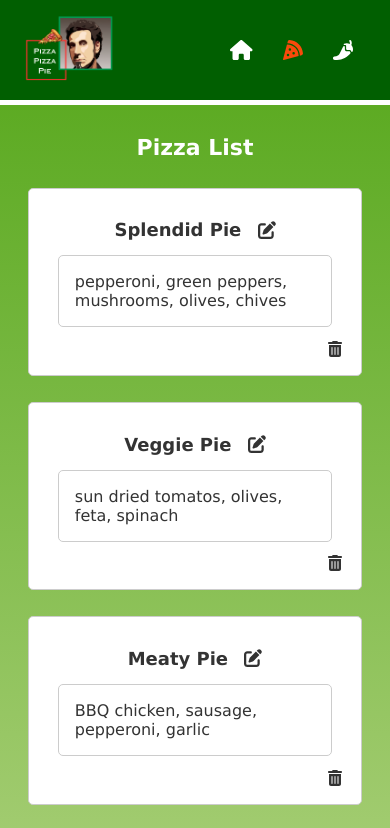
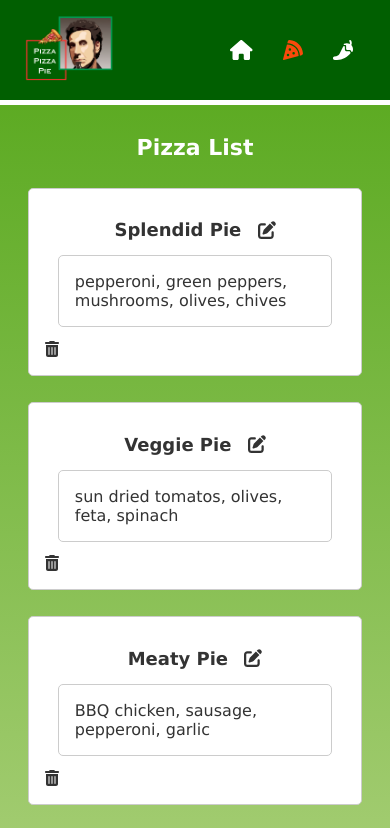
Before and after one commit to RotemKincaid/PizzaPizzaPieVue, a Vue app: page /pizzas in a window 390 px wide. Shown: the top 828 px of the page. Built offline with nearby package versions, Linux system fonts and the light colour scheme.

Commit message:
Fixed issue with delete icons

```diff
--- a/src/components/Pizza.vue
+++ b/src/components/Pizza.vue
@@ -63,8 +63,6 @@ import { usePizzaStore } from '../stores/pizza'
 
 .delete {
   cursor: pointer;
-  position: relative;
-  left: 673px;
 }
 
 @media only screen and (max-width: 600px) {
@@ -79,10 +77,6 @@ import { usePizzaStore } from '../stores/pizza'
   .card h2 {
     font-size: 18px;
   }
-  .delete {
-    cursor: pointer;
-    left: 283px;
-  }
 }
 
 @media only screen and (max-width: 280px) {
```
